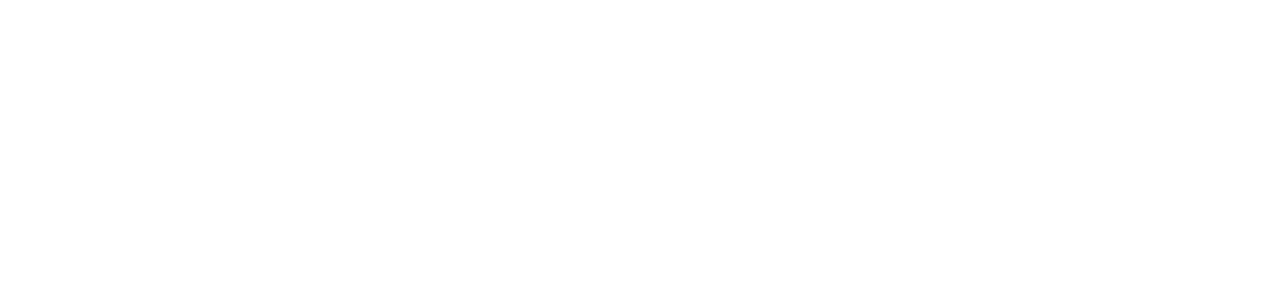
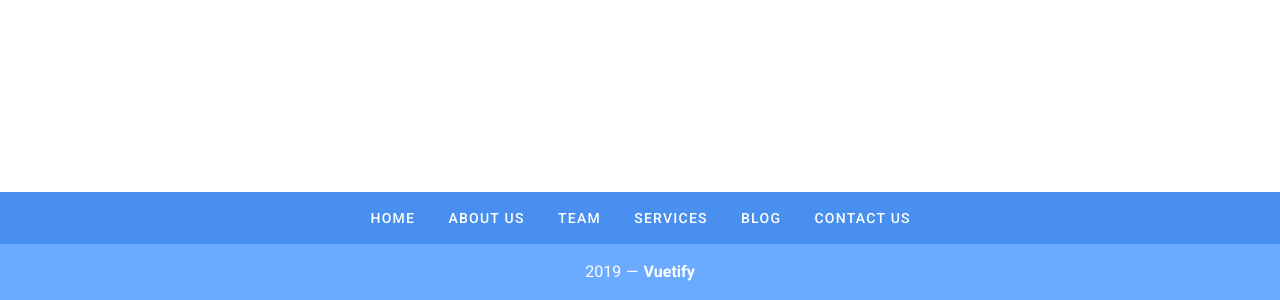
Before and after one commit to on3dd/Notes-App, a Nuxt app in the folder client/: page /login in a window 1280 px wide. Before the commit this address had no page. Shown: the part 608-908 px from the top of the page. Before the commit the page ends 800 px from the top, so only its background shows below. Built offline with nearby package versions, Linux system fonts and the light colour scheme.

Commit message:
added login page

```diff
--- /dev/null
+++ b/client/pages/login.vue
@@ -0,0 +1,40 @@
+<template>
+    <v-app id="inspire">
+
+    <v-content style="min-height: 100vh;">
+
+      <v-container
+        class="fill-height"
+        fluid
+      >
+        <v-row
+          align="center"
+          justify="center"
+        >
+        </v-row>
+      </v-container>
+    </v-content>
+    <Footer></Footer>
+  </v-app>
+</template>
+
+<script>
+    import Footer from "~/components/Footer";
+
+    export default {
+        components: {
+            Footer,
+        },
+        props: {
+            source: String,
+        },
+
+        data: () => ({
+            drawer: null,
+        }),
+    }
+</script>
+
+<style scoped>
+
+</style>
```
